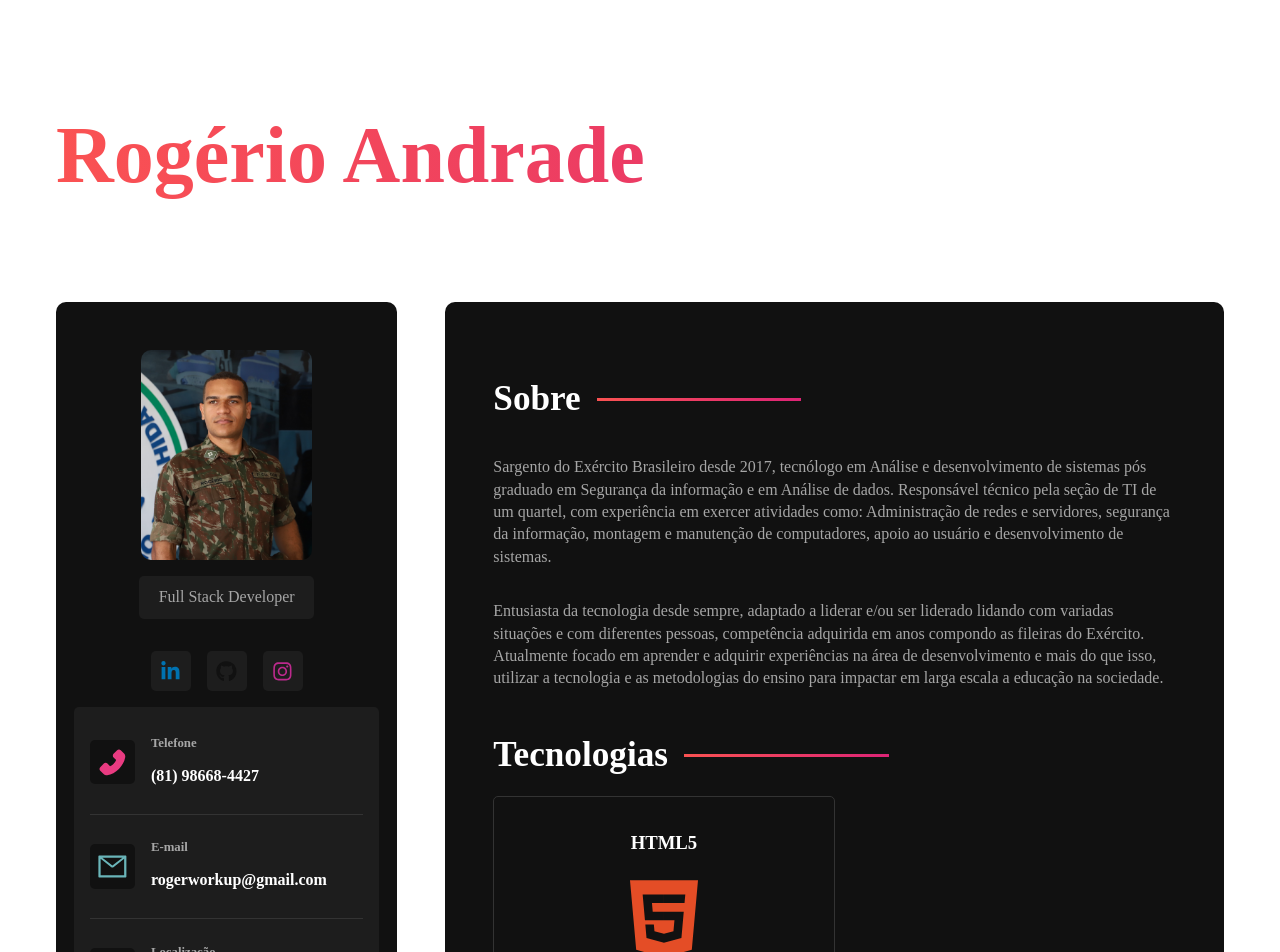
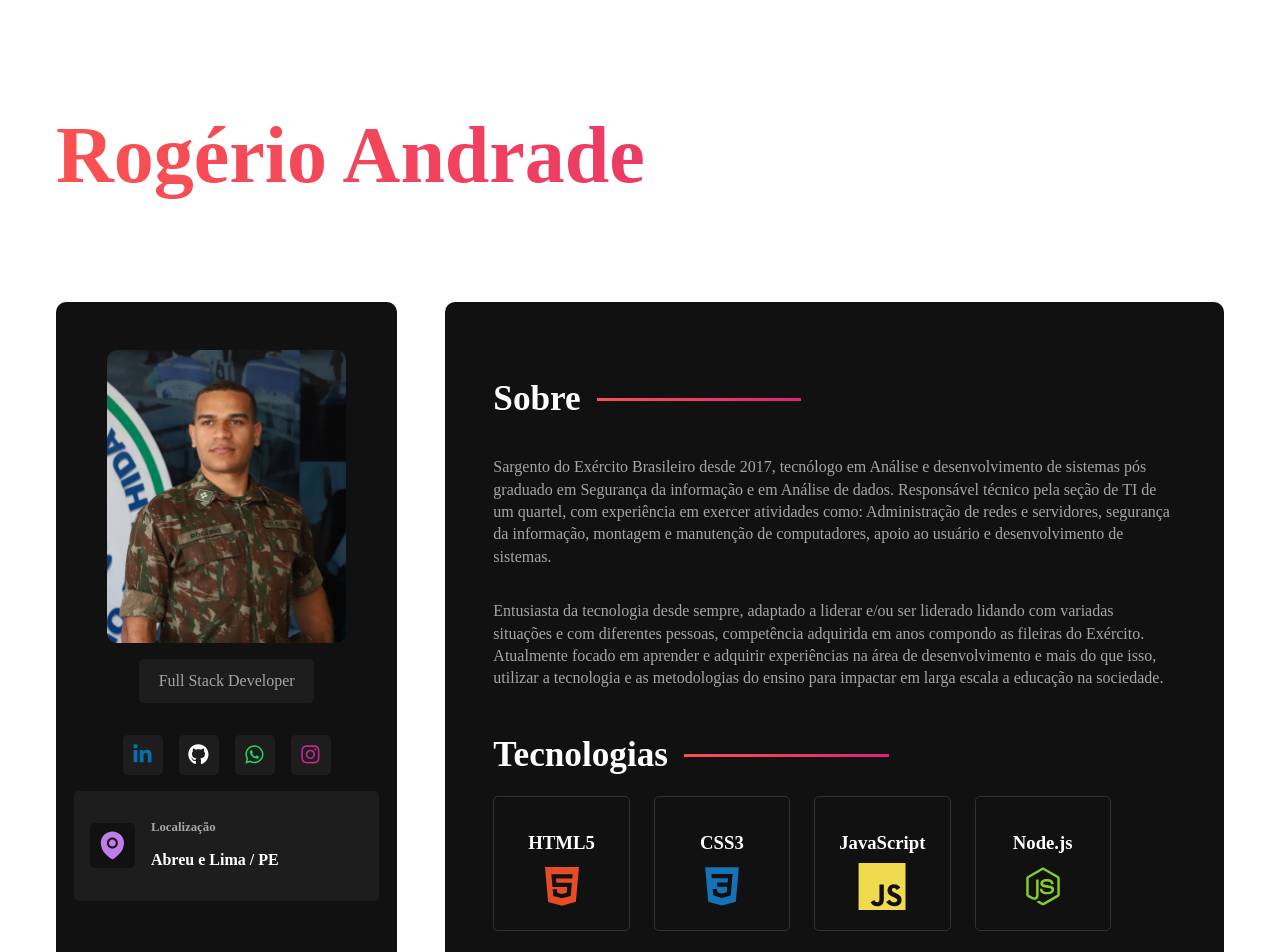
Before and after one commit to rogerworkup/Pag-portifolio_SASS, a React (Vite) app: page / in a window 1280 px wide. Shown: the top 952 px of the page. Built offline with nearby package versions, Linux system fonts and the light colour scheme; the HTML template or start-up script is replaced by a standard one.

Commit message:
Sidebar ajustada (SocialNetworks e informationContainer)

```diff
--- a/package.json
+++ b/package.json
@@ -10,9 +10,10 @@
     "preview": "vite preview"
   },
   "dependencies": {
+    "@react-icons/all-files": "^4.1.0",
     "react": "^18.2.0",
     "react-dom": "^18.2.0",
-    "react-icons": "^4.10.1"
+    "react-icons": "^4.11.0"
   },
   "devDependencies": {
     "@types/react": "^18.2.15",
--- a/src/componentes/InformationContainer.jsx
+++ b/src/componentes/InformationContainer.jsx
@@ -1,24 +1,10 @@
-import { AiFillPhone, AiOutlineMail, AiFillEnvironment } from "react-icons/ai";
+import { AiFillEnvironment } from "react-icons/ai";
 
 import '../styles/components/informationContainer.sass'
 
 const InformationContainer = () => {
   return (
     <section id="information">
-      <div className="info-card">
-        <AiFillPhone id="phone-icon" />
-        <div>
-          <h3>Telefone</h3>
-          <p>(81) 98668-4427</p>
-        </div>
-      </div>
-      <div className="info-card">
-        <AiOutlineMail id="email-icon" />
-        <div>
-          <h3>E-mail</h3>
-          <p>rogerworkup@gmail.com</p>
-        </div>
-      </div>
       <div className="info-card">
         <AiFillEnvironment id="pin-icon" />
         <div>
--- a/src/componentes/Sidebar.jsx
+++ b/src/componentes/Sidebar.jsx
@@ -13,9 +13,6 @@ const Sidebar = () => {
       <p className="title">Full Stack Developer</p>
       <SocialNetworks />
       <InformationContainer />
-      <a href="" className="btn">
-        Download Currículo
-        </a>
 
     </aside>
   )
--- a/src/componentes/SocialNetworks.jsx
+++ b/src/componentes/SocialNetworks.jsx
@@ -1,10 +1,12 @@
-import {FaLinkedinIn, FaGithub, FaInstagram} from 'react-icons/fa'
+import {FaLinkedinIn, FaGithub, FaWhatsapp, FaInstagram} from 'react-icons/fa'
+
 
 import "../styles/components/socialnetworks.sass"
 
 const socialNetworks = [
   { name: "linkedin", icon: <FaLinkedinIn /> },
   { name: "github", icon: <FaGithub /> },
+  { name: "whatsapp", icon: <FaWhatsapp /> },
   { name: "instagram", icon: <FaInstagram /> },
 ];
 
--- a/src/styles/components/informationcontainer.sass
+++ b/src/styles/components/informationcontainer.sass
@@ -15,9 +15,6 @@
         @include mixins.center
         justify-content: start
         gap: 1rem
-        padding-bottom: .8rem
-        margin-bottom: .8rem
-        border-bottom: 1px solid #333
         width: 100%
 
         h3
@@ -36,9 +33,5 @@
             height: 2rem
             border-radius: variables.$card-border-radius
 
-        #phone-icon
-            color: #e93b81
-        #email-icon
-            color: #6ab5b9
         #pin-icon
             color: #c17ceb
--- a/src/styles/components/sidebar.sass
+++ b/src/styles/components/sidebar.sass
@@ -13,7 +13,7 @@
 
 
     img
-        max-width: 50%
+        max-width: 70%
         border-radius: variables.$container-border-radius
         position: center
 
--- a/src/styles/components/socialnetworks.sass
+++ b/src/styles/components/socialnetworks.sass
@@ -17,9 +17,11 @@
     #linkedin
         color: #0072b1
     #github
-        color: #111
+        color: #FFFFFF
     #instagram
         color: #bc2a8d
+    #whatsapp
+        color: #25D366
 
     :hover
         background: variables.$gradient
--- a/src/styles/components/technologiescontainer.sass
+++ b/src/styles/components/technologiescontainer.sass
@@ -7,29 +7,29 @@
     .technologies-grid
         display: flex
         flex-wrap: wrap
+
         gap: 1.5rem
 
-    .technology-icon
-        text-aligner: center
+
 
     .technology-card
         display: block
         flex-wrap: wrap
-        justify-content: center
-        align-items: center
+        justify-content: flex-start
+        align-items: flex-start
         text-align: center
         gap: 1rem
         padding: 1rem
         border: 1px solid #333
-        width: 45%
+        width: 15%
         border-radius: variables.$card-border-radius
 
         h3
             color: variables.$text-color
-            margin-bottom: 1rem
+            margin-bottom: .5rem
 
         svg
-            font-size: 6rem
+            font-size: 3rem
 
     #html
         svg
```
Also changed, not shown: 1 other file (tests, documents, lock files or other folders).
